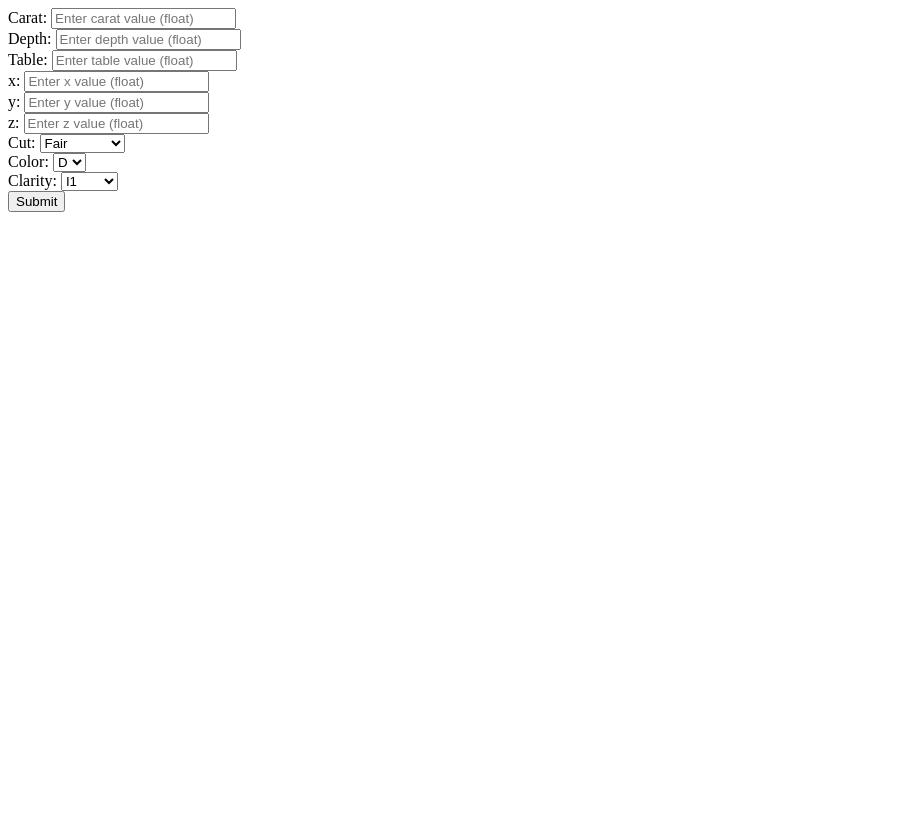
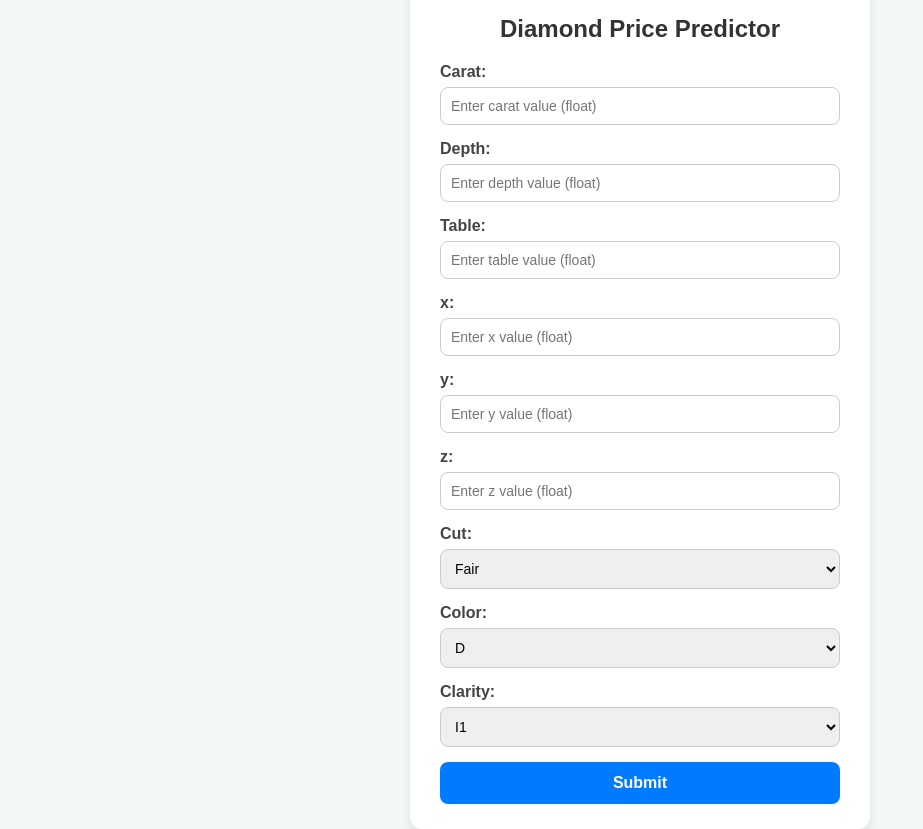
Before and after one commit to krutto89/mlops-diamond-pricing, a Flask app: page /predict in a window 1280 px wide. Shown: the whole page, without its empty margins (0-923 px from the left). Before the commit the page ends 212 px from the top, so only its background shows below. Run offline with Flask 3, Linux system fonts and the light colour scheme.

Commit message:
style(form): add  CSS styling to diamond prediction form

```diff
--- a/templates/form.html
+++ b/templates/form.html
@@ -1,6 +1,80 @@
-<html>
+<!DOCTYPE html>
+<html lang="en">
+<head>
+  <meta charset="UTF-8">
+  <title>Diamond Prediction Form</title>
+  <style>
+    body {
+      font-family: Arial, sans-serif;
+      background: #f4f7f8;
+      display: flex;
+      justify-content: center;
+      align-items: center;
+      height: 100vh;
+      margin: 0;
+    }
+
+    form {
+      background: #fff;
+      padding: 25px 30px;
+      border-radius: 12px;
+      box-shadow: 0px 4px 10px rgba(0,0,0,0.1);
+      width: 400px;
+    }
+
+    form h2 {
+      text-align: center;
+      margin-bottom: 20px;
+      color: #333;
+    }
+
+    .form-group {
+      display: flex;
+      flex-direction: column;
+      margin-bottom: 15px;
+    }
+
+    label {
+      margin-bottom: 6px;
+      font-weight: bold;
+      color: #444;
+    }
+
+    input[type="text"], select {
+      padding: 10px;
+      border: 1px solid #ccc;
+      border-radius: 8px;
+      font-size: 14px;
+      transition: border 0.2s;
+    }
+
+    input[type="text"]:focus, select:focus {
+      border-color: #007BFF;
+      outline: none;
+    }
+
+    input[type="submit"] {
+      width: 100%;
+      padding: 12px;
+      background: #007BFF;
+      color: #fff;
+      font-size: 16px;
+      font-weight: bold;
+      border: none;
+      border-radius: 8px;
+      cursor: pointer;
+      transition: background 0.3s;
+    }
+
+    input[type="submit"]:hover {
+      background: #0056b3;
+    }
+  </style>
+</head>
 <body>
   <form action="{{url_for('predict_datapoint')}}" method="POST">
+    <h2>Diamond Price Predictor</h2>
+
     <div class="form-group">
       <label for="carat">Carat:</label>
       <input type="text" id="carat" name="carat" placeholder="Enter carat value (float)">
@@ -69,7 +143,6 @@
       </select>
     </div>
 
-<div style="clear:both;"></div>
     <input type="submit" value="Submit">
   </form>
 </body>
```
Lines whose indentation alone changed are shown as unchanged.
